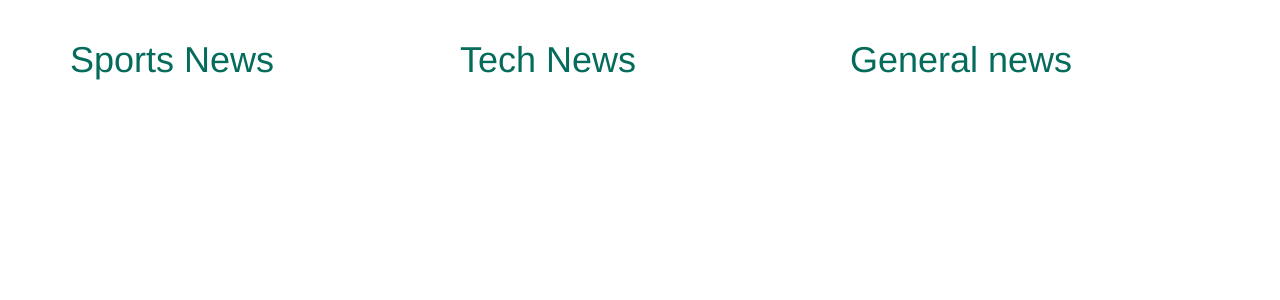
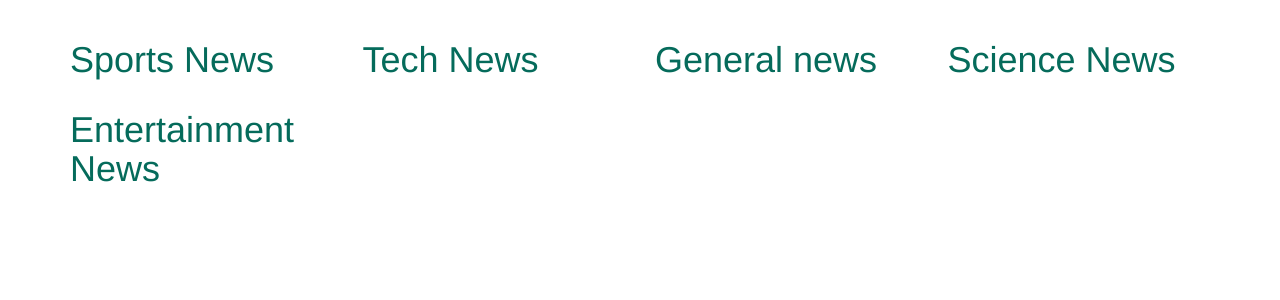
Before and after one commit to wanjiiru/NewsHighlight, a Flask app: template app/templates/index.html in a window 1280 px wide. Shown: the part 52-352 px from the top of the page. Run offline with Flask 2, Linux system fonts and the light colour scheme; the template is opened without the code that fills it, so the values that code supplies are empty; some libraries are stand-ins or nearby versions.

Commit message:
add more category sources

```diff
--- a/app/static/css/index.css
+++ b/app/static/css/index.css
@@ -1,4 +1,3 @@
-/* h1{
-    color: brown;
-    font-size: 15;
-} */
+li{
+    list-style: none;
+}
--- a/app/templates/base.html
+++ b/app/templates/base.html
@@ -2,7 +2,9 @@
 
 {% block styles %}
 {{super()}}
+<link href="{{url_for('static',filename='css/index.css')}}" rel="stylesheet">
 {% endblock %}
+
 
 {% block navbar %}
 {% include 'nav.html' %}
--- a/app/templates/index.html
+++ b/app/templates/index.html
@@ -5,28 +5,28 @@
 
         <div class="container">
                 <div class="row">
-                        <div class="col-md-4">
+                        <div class="col-md-3">
                                 <h1 style="color: #056b5b">Sports News</h1>
                                 <ul>
                                     {% for all_news in sports %}
                                     <li>{{all_news.name}}</li>
-                                    <p> --{{all_news.description}} -- </p>
+                                    <p>{{all_news.description}}</p>
                                     <p><a href="/articles/{{ all_news.id}}">Read more</a></p>
                                     {% endfor %}
                                 </ul>
                         </div>
-                        <div class="col-md-4">
+                        <div class="col-md-3">
                                 <h1 style="color: #056b5b">Tech News</h1>
                                 <ul>
                                     {% for all_news in technology %}
                                     <li style="color: #056b5b">{{all_news.name}}</li>
-                                    <p>{{all_news.description}} </p>
+                                    <p> {{all_news.description}} </p>
                                     <p><a href="/articles/{{ all_news.id}}">Read more</a></p>
                                      {% endfor %}
                                 </ul>
                         </div>
 
-                        <div class="col-md-4">
+                        <div class="col-md-3">
                                 <h1 style="color: #056b5b">General news</h1>
                                 <ul>
                                 {% for all_news in general %}
@@ -35,9 +35,31 @@
                                     <p><a href="/articles/{{ all_news.id}}">Read more</a></p>
                                 {% endfor %}
                                 </ul>
+                        </div>
+
+                        <div class="col-md-3">
+                                        <h1 style="color: #056b5b">Science News</h1>
+                                        <ul>
+                                            {% for all_news in science %}
+                                            <li style="color: #056b5b">{{all_news.name}}</li>
+                                            <p> {{all_news.description}} </p>
+                                            <p><a href="/articles/{{ all_news.id}}">Read more</a></p>
+                                             {% endfor %}
+                                        </ul>
 
                         </div>
-                    </div>
+
+                        <div class="col-md-3">
+                                        <h1 style="color: #056b5b">Entertainment News</h1>
+                                        <ul>
+                                            {% for all_news in business %}
+                                            <li style="color: #056b5b">{{all_news.name}}</li>
+                                            <p> {{all_news.description}} </p>
+                                            <p><a href="/articles/{{ all_news.id}}">Read more</a></p>
+                                             {% endfor %}
+                                        </ul>
+
+                        </div>
 
         </div>
         {%  endblock %}
--- a/app/views.py
+++ b/app/views.py
@@ -14,11 +14,15 @@ def index():
     all_news = get_news('sports')
     general_news = get_news('general')
     tech_news = get_news('technology')
+    bus_news = get_news('business')
+    ent_news = get_news('ent')
+    sci_news = get_news('science')
+
 
     # print(all_news)
 
 
-    return render_template('index.html', title= title, sports = all_news, general = general_news, technology = tech_news)
+    return render_template('index.html', title= title, sports = all_news, general = general_news, technology = tech_news, busines = bus_news, ent = ent_news, science = sci_news)
 
 # Views
 @app.route('/news/<int:id>')
```
